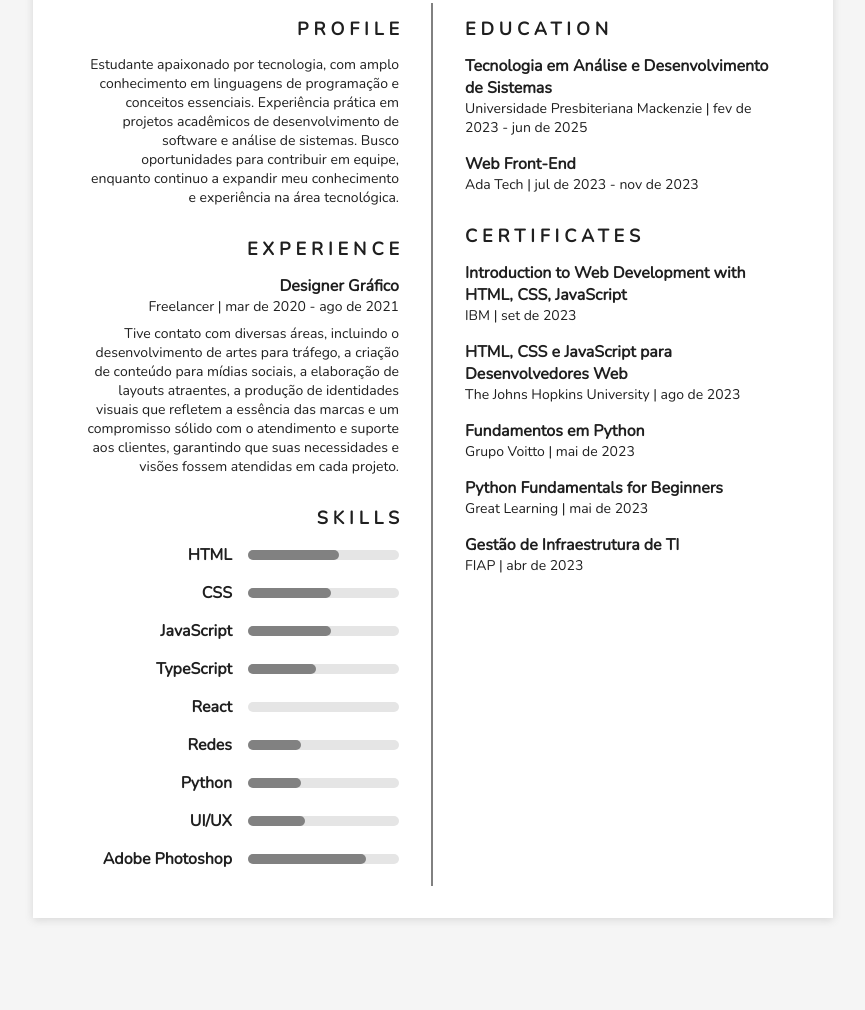
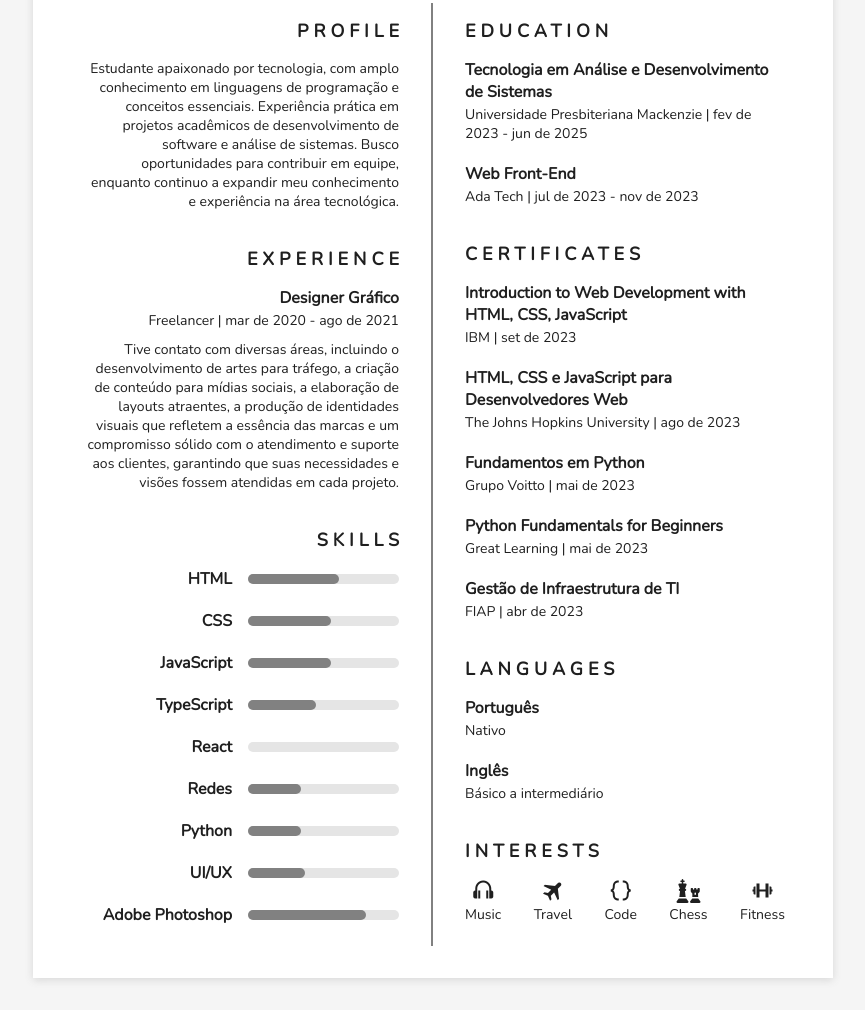
Before and after one commit to zerotohero3/resume-design, a plain HTML site: page index.html in a window 1280 px wide. Shown: the part 300-1310 px from the top of the page, without its empty margins (207-1072 px from the left). Before the commit the page ends 1250 px from the top, so only its background shows below. Drawn offline with nearby package versions, Linux system fonts and the light colour scheme.

Commit message:
finishing right side and loading effect

```diff
--- a/index.html
+++ b/index.html
@@ -5,6 +5,7 @@
   <meta charset="UTF-8">
   <meta name="viewport" content="width=device-width, initial-scale=1.0">
   <link rel="stylesheet" href="style.css">
+  <link rel="stylesheet" href="https://cdn.jsdelivr.net/npm/boxicons@latest/css/boxicons.min.css">
   <link href="https://fonts.googleapis.com/css2?family=Nunito&display=swap" rel="stylesheet">
   <link rel="stylesheet" href="https://cdnjs.cloudflare.com/ajax/libs/font-awesome/6.4.2/css/all.min.css"
     integrity="sha512-z3gLpd7yknf1YoNbCzqRKc4qyor8gaKU1qmn+CShxbuBusANI9QpRohGBreCFkKxLhei6S9CQXFEbbKuqLg0DA=="
@@ -22,13 +23,14 @@
         <a class="link" href="https://www.linkedin.com/in/vhsoftdev/"><i class="fa-brands fa-linkedin"></i> LinkedIn</a>
         <a><i class="fas fa-envelope"></i> victorhugonjr10@gmail.com</a>
         <a><i class="fas fa-map-marker-alt"></i> São Paulo, Brasil</a>
-        <a class="link" href="https://github.com/zerotohero3"><i class="fas fa-laptop-code"></i> Github</a>
+        <a class="link" href="https://github.com/zerotohero3"><i class="fa-brands fa-github"></i> Github</a>
       </div>
       <hr class="divisao">
     </div>
 
     <div class="body-resume">
       <div class="left">
+        <!-- PROFILE -->
         <div class="card">
           <h3>Profile</h3>
           <div class="description profile">
@@ -38,6 +40,7 @@
               expandir meu conhecimento e experiência na área tecnológica.</p>
           </div>
         </div>
+        <!-- EXPERIENCE -->
         <div class="card">
           <h3>Experience</h3>
           <div class="description experience">
@@ -50,6 +53,7 @@
               necessidades e visões fossem atendidas em cada projeto.</p>
           </div>
         </div>
+        <!-- SKILLS -->
         <div class="card">
           <h3>Skills</h3>
           <div class="description skills">
@@ -110,6 +114,7 @@
       </div>
 
       <div class="right">
+        <!-- EDUCATION -->
         <div class="card">
           <h3>Education</h3>
           <div class="description education">
@@ -125,6 +130,7 @@
             </p>
           </div>
         </div>
+        <!-- CERTIFICATES -->
         <div class="card">
           <h3>Certificates</h3>
           <div class="description certificates">
@@ -160,6 +166,49 @@
             </p>
           </div>
         </div>
+        <!-- LANGUAGES -->
+        <div class="card">
+          <h3>Languages</h3>
+          <div class="description languages">
+            <h4>Português</h4>
+            <p class="subdescription">
+              Nativo
+            </p>
+          </div>
+          <div class="description languages">
+            <h4>Inglês</h4>
+            <p class="subdescription">
+              Básico a intermediário
+            </p>
+          </div>
+        </div>
+        <!-- INTERESTS -->
+        <div class="card">
+          <h3>Interests</h3>
+          <div class="description interests">
+            <div class="interests_content">
+              <i class='bx bx-headphone interests_icon'></i>
+              <span class="interests_name subdescription">Music</span>
+            </div>
+            <div class="interests_content">
+              <i class='bx bxs-plane-alt interests_icon'></i>
+              <span class="interests_name subdescription">Travel</span>
+            </div>
+            <div class="interests_content">
+              <i class='bx bx-code-curly interests_icon'></i>
+              <span class="interests_name subdescription">Code</span>
+            </div>
+            <div class="interests_content">
+              <i class="fa-solid fa-chess interests_icon"></i>
+              <span class="interests_name subdescription">Chess</span>
+            </div>
+            <div class="interests_content">
+              <i class='bx bx-dumbbell interests_icon'></i>
+              <span class="interests_name subdescription">Fitness</span>
+            </div>
+          </div>
+        </div>
+      </div>
   </section>
 </body>
 
--- a/style.css
+++ b/style.css
@@ -54,6 +54,7 @@ section#resume {
   object-fit: cover;
   border-radius: 50%;
   position: relative;
+  animation: show 2s .5s;
 }
 
 #resume .header .header-name {
@@ -62,11 +63,15 @@ section#resume {
   padding-top: 0.8rem;
   text-align: center;
   font-size: 2.4rem;
+  position: relative;
+  animation: show 2s .6s;
 }
 
 #resume .header .header-student {
   letter-spacing: 0.1rem;
   padding-bottom: 0.8rem;
+  position: relative;
+  animation: show 2s .6s;
 }
 
 #resume .header .header-contact {
@@ -77,6 +82,8 @@ section#resume {
   gap: 1rem;
   padding: 0.8rem 0;
   font-size: 1.4rem;
+  position: relative;
+  animation: show 2s .8s;
 }
 
 #resume .header .divisao {
@@ -110,19 +117,21 @@ section#resume {
 }
 
 .body-resume .left .card {
-  padding: 0.8rem 1.6rem;
+  padding: 1rem 1.6rem;
+  position: relative;
+  animation: show 3s 1s;
 }
 
 .body-resume .left .card .description {
-  padding: 0.8rem 0;
+  padding: 1rem 0;
 }
 
-/* .subdescription {
+.subdescription {
   padding: 0.2rem 0 0 0;
-} */
+}
 
 .p_experience {
-  padding: 0.8rem 0 0 0;
+  padding: 1rem 0 0 0;
 }
 
 .skills {
@@ -188,14 +197,57 @@ section#resume {
 /* RIGHT */
 
 .body-resume .right .card {
-  padding: 0.8rem 1.6rem;
+  padding: 1rem 1.6rem;
+  position: relative;
+  animation: show 3s 1s;
 }
 
 .body-resume .right .card .description {
-  padding: 0.8rem 0;
+  padding: 1rem 0;
 }
 
 .body-resume .right {
   text-align: left;
   padding: 0 1.6rem;
 }
+
+/* .flex {
+  display: flex;
+  justify-content: space-between;
+} */
+
+.interests {
+  display: flex;
+  justify-content: space-between;
+  flex-wrap: wrap;
+  gap: 3rem;
+}
+
+.interests_content {
+  display: flex;
+  flex-direction: column;
+  align-items: center;
+}
+
+.interests_icon {
+  font-size: 2.4rem;
+  color: #1f1f1f;
+}
+
+.interests_name {
+  font-size: 1.4rem;
+}
+
+/* effect loading */
+
+@keyframes show {
+  from {
+    opacity: 0;
+    top: -1rem;
+  }
+
+  to {
+    opacity: 1;
+    top: 0;
+  }
+}
```
